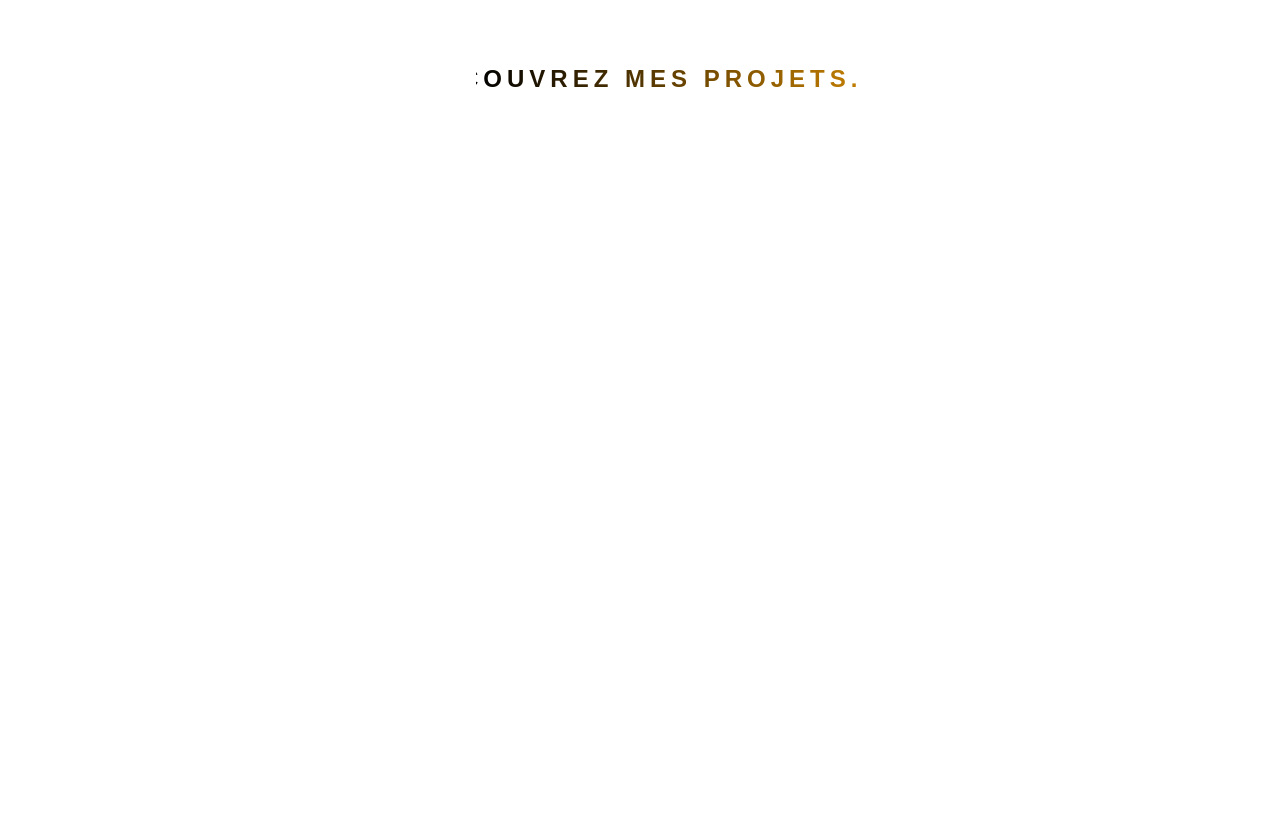
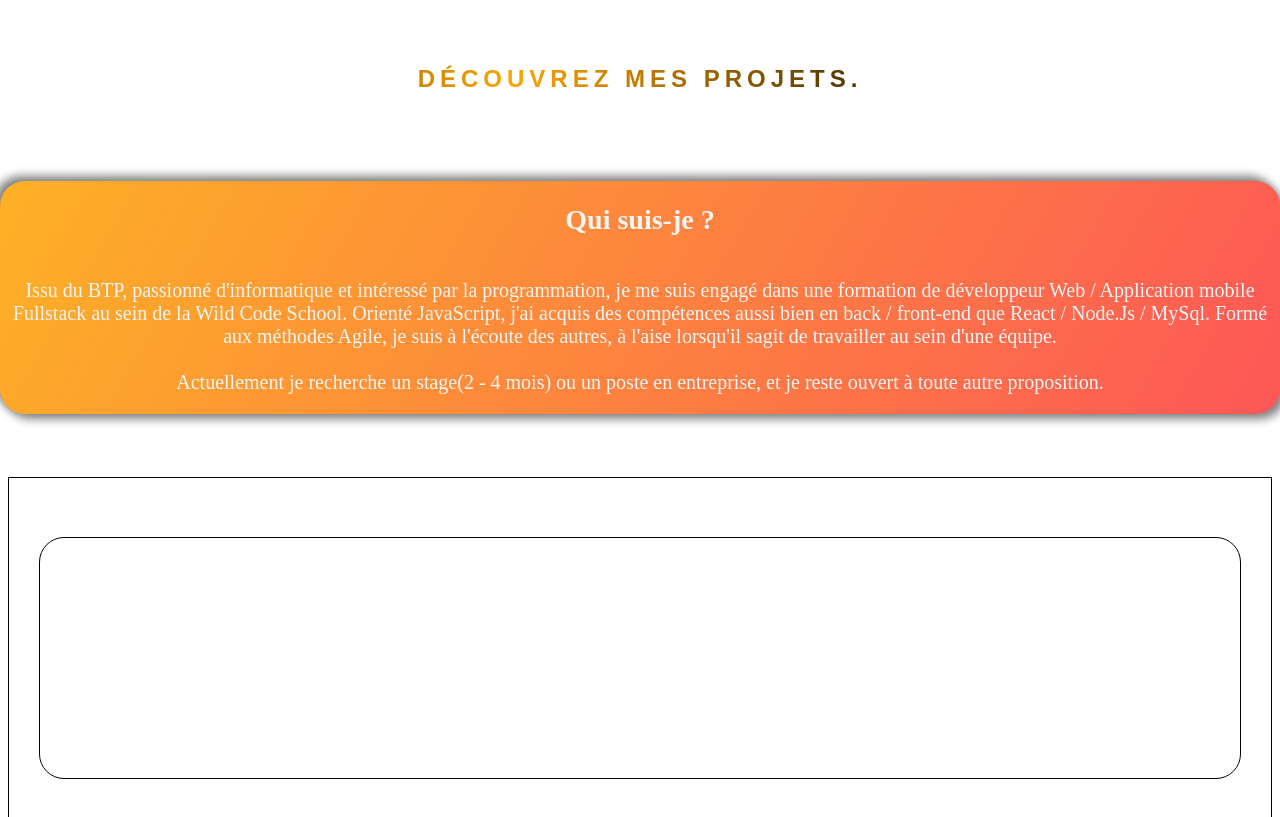
Before and after one commit to TouyardK/Portfolio-2022-front, a React (Create React App) app in the folder portfolio-2022-front/: page / in a window 1280 px wide. Shown: the part 643-1460 px from the top of the page. Before the commit the page ends 800 px from the top, so only its background shows below. Built offline with nearby package versions, Linux system fonts and the light colour scheme.

Commit message:
add work

```diff
--- /dev/null
+++ b/portfolio-2022-front/src/HomePage/AboutBox.jsx
@@ -0,0 +1,55 @@
+import styled from "styled-components";
+
+const StyledAboutBoxContainer = styled.div`
+display: flex;
+justify-content: center;
+align-items: center;
+height: 45vh;
+width: auto;
+`;
+
+const StyledAboutBox = styled.div`
+display: flex;
+flex-direction: column;
+align-items: center;
+text-align: center;
+border-radius: 25px;
+position: absolute;
+width: 160vh;
+height: auto;
+outline: none;
+border: none;
+box-shadow: 5px 5px 10px grey, -5px -5px 10px grey;
+background-color: #1d1d1f;
+background-image: linear-gradient(120deg, #fdb125, #fd5757);
+`;
+
+const StyledTitleAbout = styled.h2`
+color: whitesmoke;
+font-size: 3.5vh;
+`;
+
+const StyledTextAbout = styled.p`
+color: whitesmoke;
+font-size: 2.5vh;
+`;
+
+const StyledBrAbout = styled.br``;
+
+export default function AboutBox () {
+    return (
+        <>
+            <StyledAboutBoxContainer>
+                <StyledAboutBox>
+                    <StyledTitleAbout>Qui suis-je ?</StyledTitleAbout>
+                    <StyledTextAbout>Issu du BTP, passionné d'informatique et intéressé par la programmation, je me suis engagé dans une formation de développeur Web / Application mobile Fullstack au sein de la Wild Code School. Orienté JavaScript, j'ai acquis des compétences aussi bien en back / front-end que React / Node.Js / MySql.
+                        Formé aux méthodes Agile, je suis à l'écoute des autres, à l'aise lorsqu'il sagit de travailler au sein d'une équipe.
+                        <StyledBrAbout />
+                        <StyledBrAbout />
+                        Actuellement je recherche un stage(2 - 4 mois) ou un poste en entreprise, et je reste ouvert à toute autre proposition.
+                    </StyledTextAbout>
+                </StyledAboutBox>
+            </StyledAboutBoxContainer>
+        </>
+    );
+}
--- a/portfolio-2022-front/src/HomePage/HomePage.jsx
+++ b/portfolio-2022-front/src/HomePage/HomePage.jsx
@@ -1,11 +1,15 @@
 import React from "react";
 import Header from './Header';
+import AboutBox from './AboutBox';
+import Project from "./Project";
 
 
 export default function HomePage () {
     return (
         <>
             <Header />
+            <AboutBox />
+            <Project />
         </>
     );
 }
--- /dev/null
+++ b/portfolio-2022-front/src/HomePage/Project.jsx
@@ -0,0 +1,30 @@
+import styled from "styled-components";
+
+const StyledProjectContainer = styled.div`
+display: flex;
+justify-content: center;
+align-items: center;
+border: solid 1px;
+height: 45vh;
+width: auto;
+`;
+
+const StyledProjectBox = styled.div`
+display: block;
+border: solid 1px;
+border-radius: 25px;
+width: 150vh;
+height: 30vh;
+`;
+
+export default function Project () {
+    return (
+        <>
+            <StyledProjectContainer>
+                <StyledProjectBox>
+
+                </StyledProjectBox>
+            </StyledProjectContainer>
+        </>
+    );
+}
--- a/portfolio-2022-front/src/HomePage/TitlePhoto.jsx
+++ b/portfolio-2022-front/src/HomePage/TitlePhoto.jsx
@@ -16,7 +16,7 @@ font-weight: 700;
   -webkit-text-fill-color: transparent;
   background-repeat: no-repeat;
   background-size: 80%;
-  animation: shine 8s linear;
+  animation: shine 4s linear;
   position: relative;
   @keyframes shine {
   0% {
```
